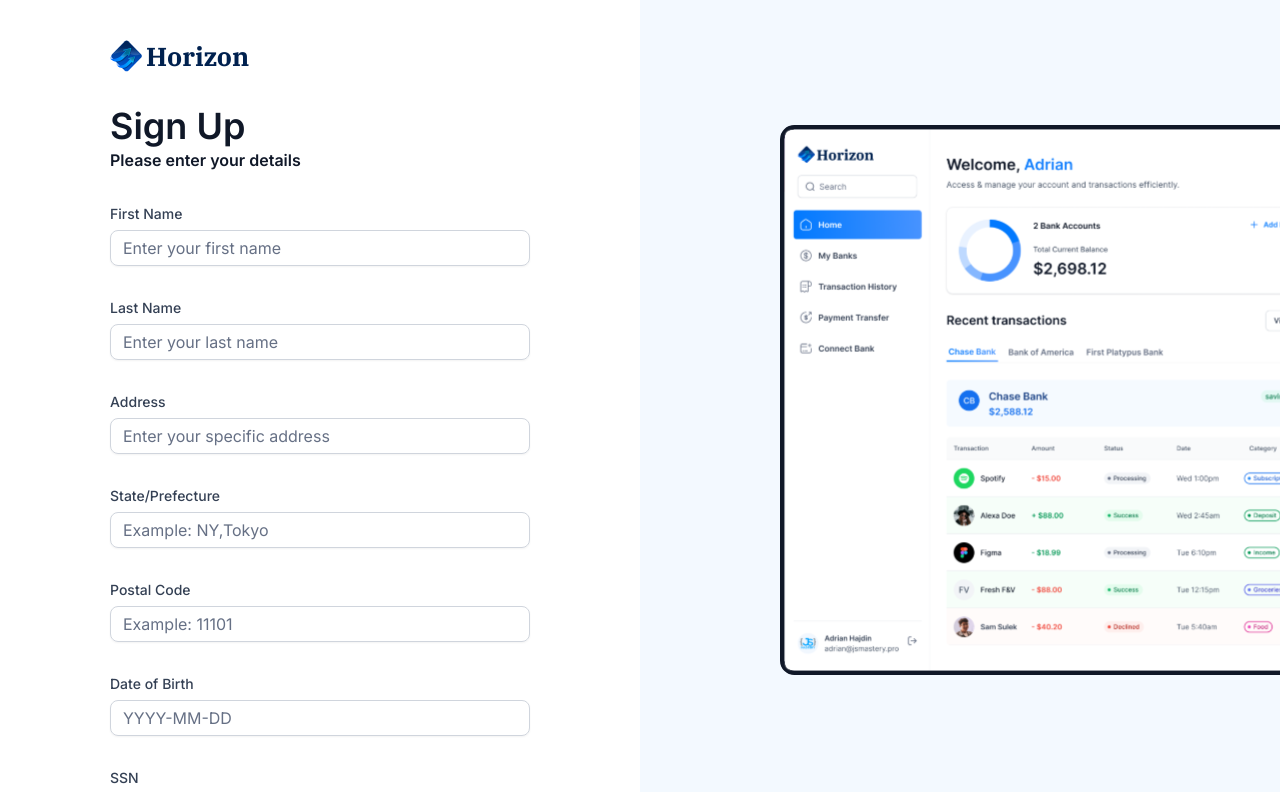
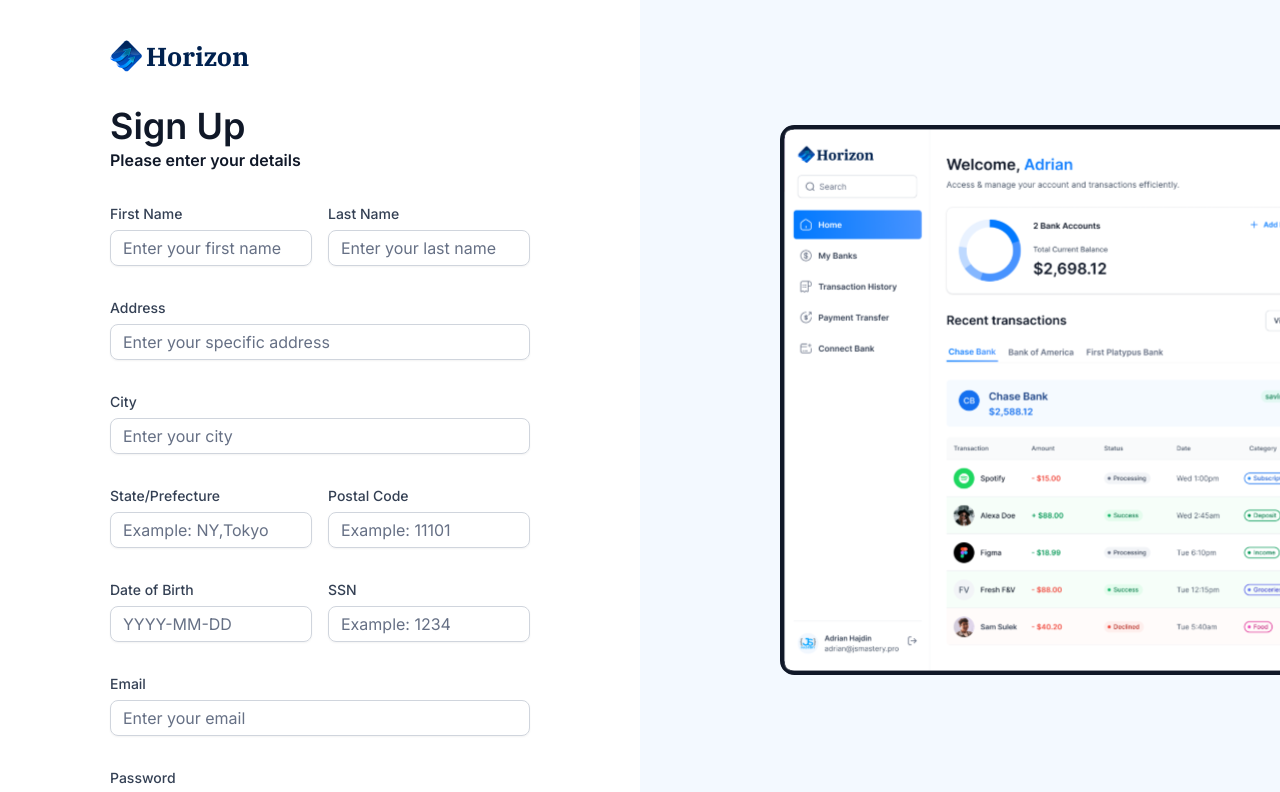
Before and after one commit to shinguakira/banking-nextjs, a Next.js app: page /sign-up in a window 1280 px wide. Shown: the top 792 px of the page. Built offline with nearby package versions, Linux system fonts and the light colour scheme.

Commit message:
Add city field for a form. add process for onSubmit form func. delete unused import

```diff
--- a/components/ui/AuthForm.tsx
+++ b/components/ui/AuthForm.tsx
@@ -9,22 +9,18 @@
 
 import { Button } from "@/components/ui/button"
 import {
-  Form,
-  FormControl,
-  FormDescription,
-  FormField,
-  FormItem,
-  FormLabel,
-  FormMessage,
+  Form
 } from "@/components/ui/form"
 import { Input } from "@/components/ui/input"
 import CustomInput from './CustomInput';
 import { authFormSchema } from '@/lib/utils';
 import { Loader2 } from 'lucide-react';
+import { useRouter } from 'next/navigation';
 
 
 
 const AuthForm = ({type}:{type: string}) => {
+    const router = useRouter();
     const [user,setUser] =useState(null);
     const [isLoading,setIsLoading] = useState(false);
 
@@ -40,10 +36,27 @@
     });
 
     // 2. Define a submit handler
-function onSubmit(values: z.infer<typeof formSchema>){
+    const onSubmit=async(data: z.infer<typeof formSchema>)=>{
         setIsLoading(true);
-    console.log(values);
+        try{
+            // Sign up with Appwrite & create plaid token
+            if(type === "sign-up"){
+                // const newUser = await signUp(data);
+                // setUser(newUser);
+            }
+            if(type === "sign-in"){
+                // const response = await signIn({
+                //     emai: data.email,
+                //     password: data.password,
+                // });
+                // if(response) router.push("/");
+            }
+            console.log(data);
+        }catch(error){
+            console.log(error);
+        }finally{
             setIsLoading(false);
+        }
     }
 
   return (
@@ -89,6 +102,7 @@
                     <form onSubmit={form.handleSubmit(onSubmit)} className="space-y-8">
                         {type === "sign-up" && (
                             <>
+                                <div className="flex gap-4">
                                     <CustomInput
                                     control={form.control}
                                     name="firstName"
@@ -99,11 +113,18 @@
                                     name="lastName"
                                     label="Last Name"
                                     placeholder="Enter your last name"/>
+                                </div>
                                 <CustomInput
                                 control={form.control}
                                 name="address1"
                                 label="Address"
                                 placeholder="Enter your specific address"/>
+                                <CustomInput
+                                control={form.control}
+                                name="city"
+                                label="City"
+                                placeholder="Enter your city"/>
+                                <div className="flex gap-4">
                                     <CustomInput
                                     control={form.control}
                                     name="state"
@@ -114,6 +135,8 @@
                                     name="postalCode"
                                     label="Postal Code"
                                     placeholder="Example: 11101"/>
+                                </div>
+                                <div className="flex gap-4">
                                     <CustomInput
                                     control={form.control}
                                     name="dateOfBirth"
@@ -124,6 +147,7 @@
                                     name="ssn"
                                     label="SSN"
                                     placeholder="Example: 1234"/>
+                                </div>
                             </>
                         )}
                         {/* Email */}
--- a/lib/utils.ts
+++ b/lib/utils.ts
@@ -204,6 +204,8 @@
   :z.string().min(3),
   address1: type=== "sign-in" ? z.string().optional()
   :z.string().min(50),
+  city: type=== "sign-in" ? z.string().optional()
+  :z.string().min(50),
   state: type=== "sign-in" ? z.string().optional()
   :z.string().min(2).max(2),
   postalCode: type=== "sign-in" ? z.string().optional()
```
Lines whose indentation alone changed are shown as unchanged.
